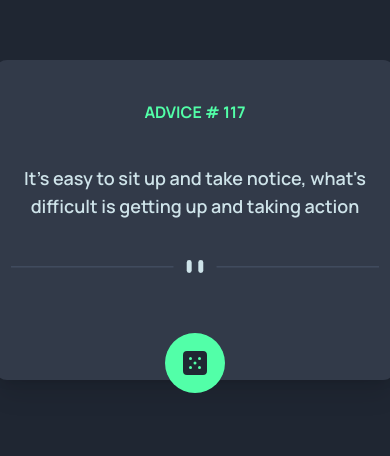
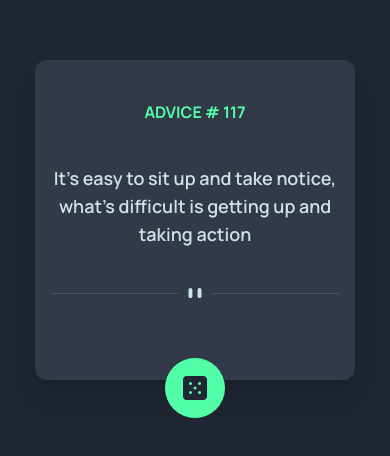
Before and after one commit to RAYBADU/Frontend-Mentor-challenge-13, a plain HTML site: page index.html in a window 390 px wide. Shown: the part 202-658 px from the top of the page. Drawn offline with nearby package versions, Linux system fonts and the light colour scheme.

Commit message:
resized the card on mobile

```diff
--- a/index.html
+++ b/index.html
@@ -20,7 +20,7 @@
   </head>
   <body class="bg-[hsl(218,23%,16%)] font-[Manrope]">
     <div
-      class="card w-[25rem] md:w-[30rem] h-80 rounded-xl shadow-xl bg-[hsl(217,19%,24%)] absolute top-1/2 left-1/2 -translate-1/2 p-4 text-center py-10"
+      class="card w-[20rem] md:w-[30rem] h-80 rounded-xl shadow-xl bg-[hsl(217,19%,24%)] absolute top-1/2 left-1/2 -translate-1/2 p-4 text-center py-10"
     >
       <p class="uppercase text-[hsl(150,100%,66%)] font-bold">
         advice # <span id="num">117</span>
```
